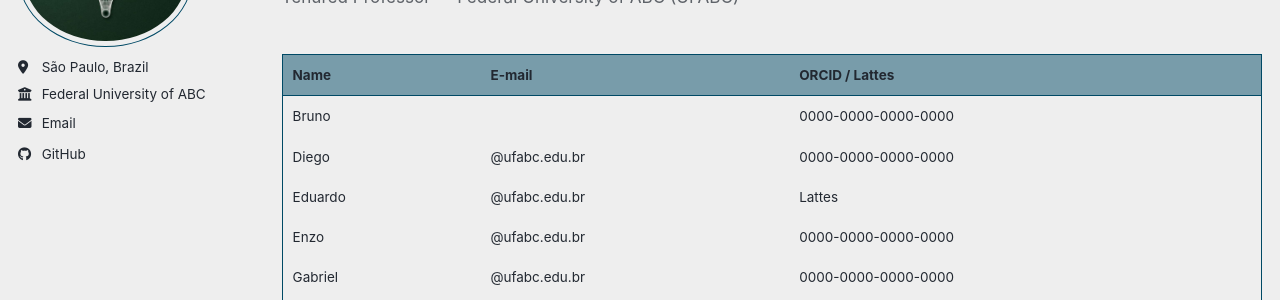
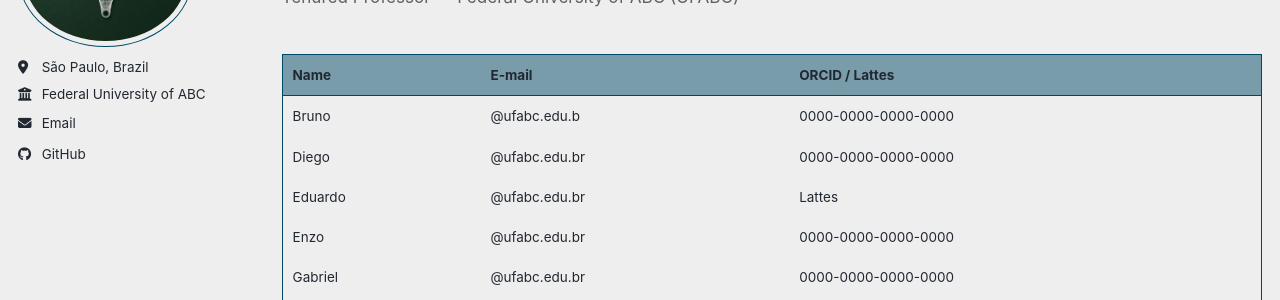
Before and after one commit to gegrav-ufabc/gegrav-ufabc.github.io, a Jekyll site: the page built from _pages/year-archive.html, in a window 1280 px wide and 900 px high. Shown: the part 197-497 px from the top of the window. Built offline with Jekyll 4.4.1, drawn with Linux system fonts in a browser that asks for light colours; a style sheet for code colours, icons or effects is not loaded.

Commit message:
Update year-archive.html

```diff
--- a/_pages/year-archive.html
+++ b/_pages/year-archive.html
@@ -58,7 +58,7 @@ redirect_from:
   <tbody>
     <tr>
       <td>Bruno</td>
-      <td>&nbsp;</td>
+      <td>@ufabc.edu.b</td>
       <td><a href="https://orcid.org/0000-0000-0000-0000" target="_blank">0000-0000-0000-0000</a></td>
     </tr>
     <tr>
```
